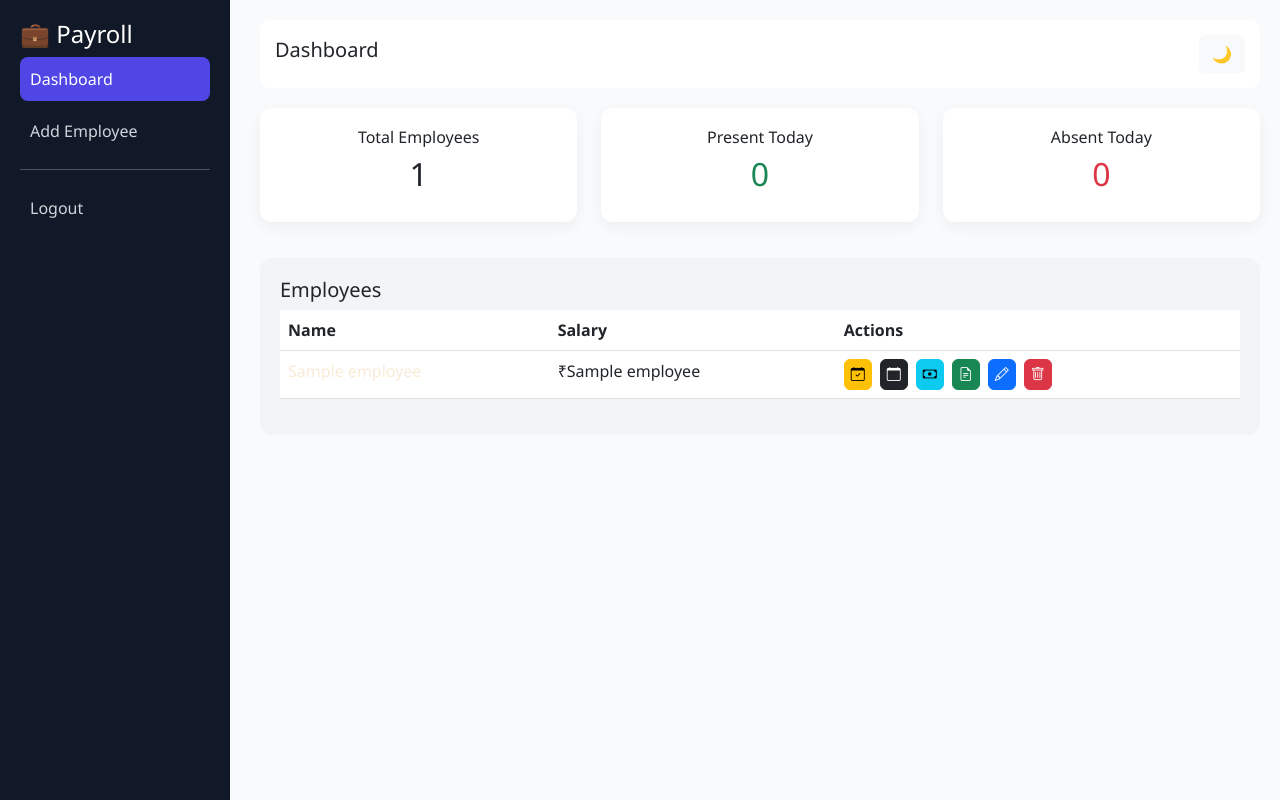
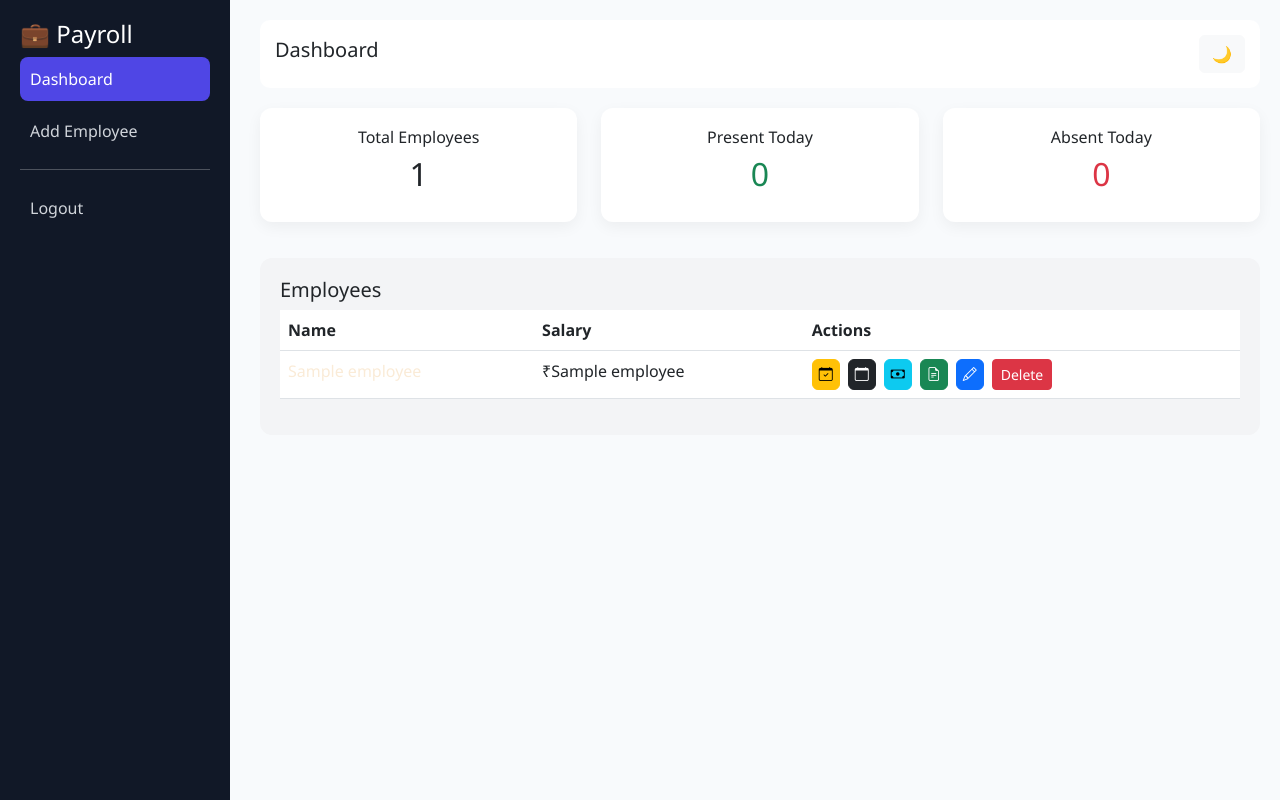
Before and after one commit to akshit547/payroll_app, a Flask app: page / in a window 1280 px wide. Run offline with Flask 3, Linux system fonts and the light colour scheme; a user stored in the database is signed in; a database or web service that is not in the repository returns one stand-in record (values such as "Sample title"); data that the repository does not hold is empty; some libraries are stand-ins or nearby versions.

Commit message:
delete route added

```diff
--- a/templates/index.html
+++ b/templates/index.html
@@ -243,11 +243,11 @@
             <i class="bi bi-pencil"></i>
         </a>
 
-        <a href="/delete/{{ emp[0] }}"
-           class="btn btn-danger action-btn"
-           data-bs-toggle="tooltip" data-bs-placement="top" title="Delete Employee">
-            <i class="bi bi-trash"></i>
-        </a>
+        <form action="/delete/{{ emp[0] }}" method="POST" style="display:inline;">
+    <button class="btn btn-danger btn-sm">
+        Delete
+    </button>
+</form>
 
     </div>
 </td>
```
